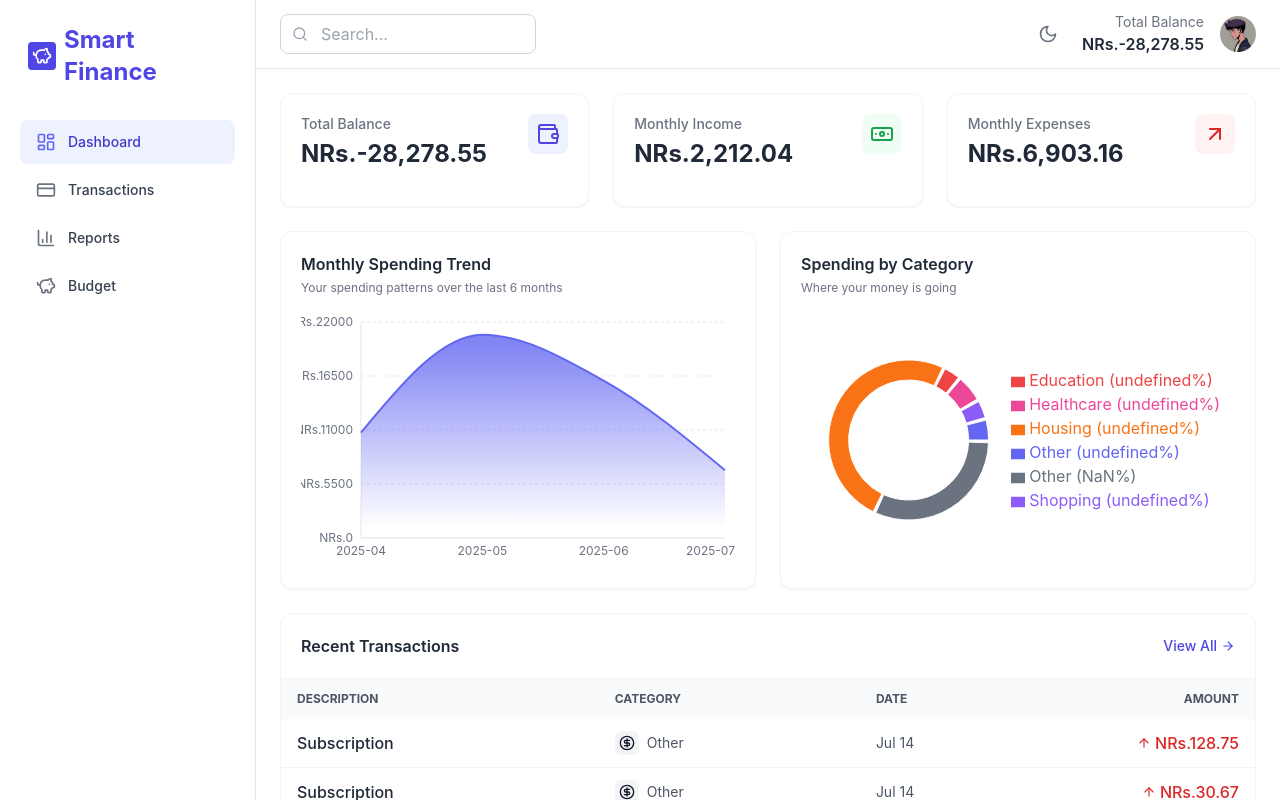
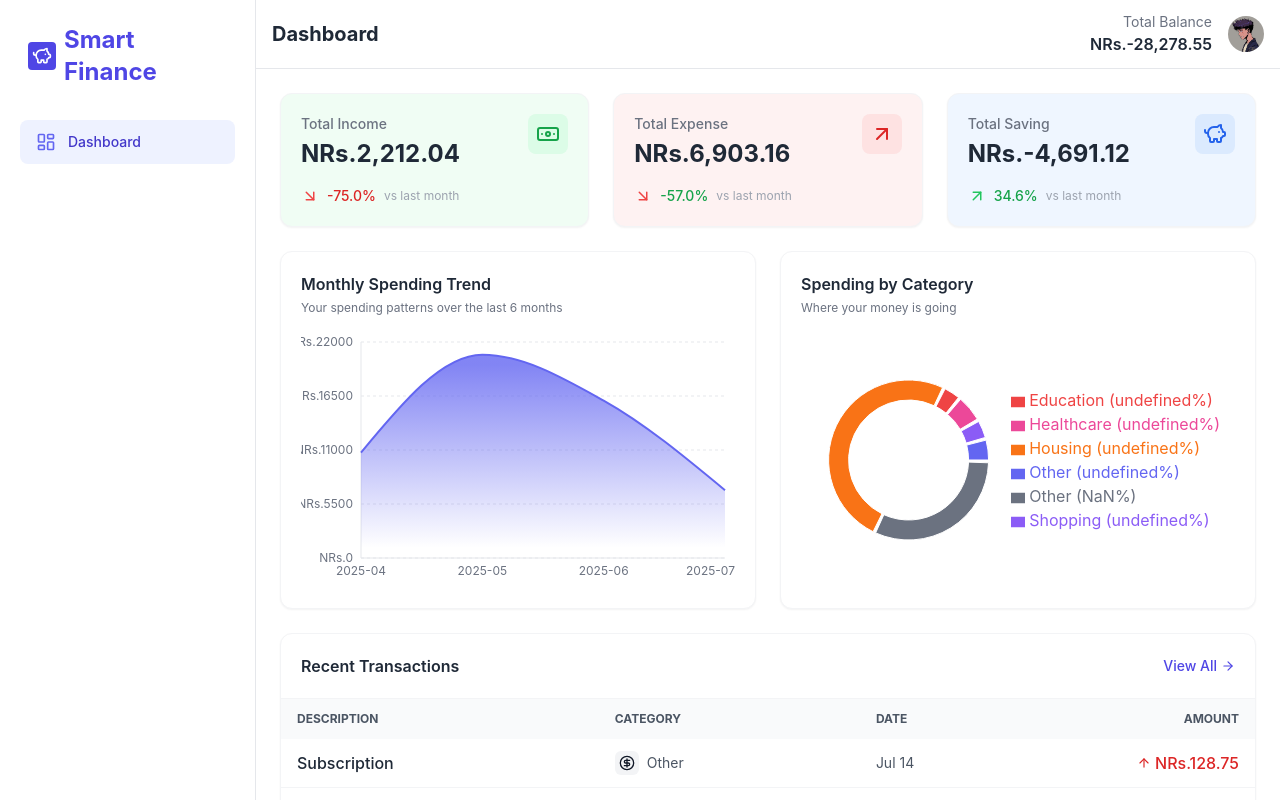
Before and after one commit to zyrex0315/Finance-Tracking, a React (Vite) app: page / in a window 1280 px wide. Built offline with nearby package versions, Linux system fonts and the light colour scheme.

Commit message:
Improvements

```diff
--- a/index.html
+++ b/index.html
@@ -5,7 +5,7 @@
     <meta name="viewport" content="width=device-width, initial-scale=1.0" />
 
     <title>Expense Tracker</title>
-    <!-- PiggyBank SVG from lucide-react as favicon -->
+
     <link rel="icon" type="image/svg+xml" href="/favicon.svg" />
   </head>
   <body>
--- a/package.json
+++ b/package.json
@@ -20,10 +20,11 @@
     "recharts": "^3.1.0"
   },
   "devDependencies": {
+    "@vitejs/plugin-react": "^4.6.0",
     "autoprefixer": "^10.4.13",
+    "gh-pages": "^6.0.0",
     "postcss": "^8.4.21",
     "tailwindcss": "^3.3.2",
-    "vite": "^7.0.4",
-    "gh-pages": "^6.0.0"
+    "vite": "^7.0.4"
   }
 }
--- a/src/App.jsx
+++ b/src/App.jsx
@@ -2,9 +2,9 @@ import React, { useState } from 'react';
 import Header from './components/Header.jsx';
 import Sidebar from './components/Sidebar.jsx';
 import Dashboard from './pages/Dashboard.jsx';
-import Transactions from './pages/Transactions.jsx';
-import Reports from './pages/Reports.jsx';
-import Budget from './pages/Budget.jsx';
+// import Transactions from './pages/Transactions.jsx';
+// import Reports from './pages/Reports.jsx';
+// import Budget from './pages/Budget.jsx';
 
 export default function App() {
   const [activePage, setActivePage] = useState('Dashboard');
@@ -13,18 +13,13 @@ export default function App() {
     switch (activePage) {
       case 'Dashboard':
         return <Dashboard />;
-      case 'Transactions':
-        return <Transactions />;
-      case 'Reports':
-        return <Reports />;
-      case 'Budget':
-        return <Budget />;
-      case 'Settings':
-        return <div className="p-6">Settings page content</div>;
-      case 'Logout':
-        return <div className="p-6">Logout functionality</div>;
-      default:
-        return <Dashboard />;
+      // case 'Transactions':
+      //   return <Transactions />;
+      // case 'Reports':
+      //   return <Reports />;
+      // case 'Budget':
+      //   return <Budget />;
+
     }
   };
 
--- a/src/components/DashboardSummary.jsx
+++ b/src/components/DashboardSummary.jsx
@@ -2,69 +2,97 @@ import React from 'react';
 import {
   calculateTotalBalance,
   calculateMonthlyIncome,
-  calculateMonthlyExpenses
+  calculateMonthlyExpenses,
+  calculatePreviousMonthlyIncome,
+  calculatePreviousMonthlyExpenses,
+  calculatePreviousMonthlySaving
 } from '../data/mockData.js';
-import { ArrowDownRight, ArrowUpRight, Banknote, Wallet } from 'lucide-react';
+import { ArrowDownRight, ArrowUpRight, ArrowRight, Banknote, Wallet, PiggyBank } from 'lucide-react';
 
 export default function DashboardSummary() {
   const totalBalance = calculateTotalBalance();
   const monthlyIncome = calculateMonthlyIncome();
   const monthlyExpenses = calculateMonthlyExpenses();
+  const previousIncome = calculatePreviousMonthlyIncome();
+  const previousExpenses = calculatePreviousMonthlyExpenses();
+  const monthlySaving = monthlyIncome - monthlyExpenses;
+  const previousSaving = calculatePreviousMonthlySaving();
 
+  // Calculate percentage changes
+  const getPercentageChange = (current, previous) => {
+    if (previous === 0) return current === 0 ? 0 : 100;
+    return ((current - previous) / Math.abs(previous)) * 100;
+  };
+  const incomeChange = getPercentageChange(monthlyIncome, previousIncome);
+  const expenseChange = getPercentageChange(monthlyExpenses, previousExpenses);
+  const savingChange = getPercentageChange(monthlySaving, previousSaving);
+
+  // Helper for trend arrow
+  const TrendArrow = ({ change }) => {
+    if (change > 0) return <ArrowUpRight className="text-green-500" size={18} />;
+    if (change < 0) return <ArrowDownRight className="text-red-500" size={18} />;
+    return <ArrowRight className="text-gray-400" size={18} />;
+  };
 
 
   return (
     <div className="grid grid-cols-1 md:grid-cols-3 gap-4 sm:gap-6">
-      <div className="bg-white dark:bg-gray-900 rounded-xl shadow-sm border border-gray-100 dark:border-gray-700 p-5">
+      {/* Total Income Card */}
+      <div className="bg-green-50 rounded-xl shadow-sm border border-gray-100 p-5 flex flex-col justify-between">
         <div className="flex items-start justify-between">
           <div>
-            <p className="text-sm font-medium text-gray-500 dark:text-gray-400">Total Balance</p>
-            <p className="text-2xl font-bold text-gray-800 dark:text-gray-100 mt-1">
-              NRs.{totalBalance.toLocaleString('en-US', { minimumFractionDigits: 2, maximumFractionDigits: 2 })}
-            </p>
-          </div>
-          <div className="p-2 bg-indigo-50 dark:bg-indigo-900 rounded-lg">
-            <Wallet className="text-indigo-600 dark:text-indigo-400" size={24} />
-          </div>
-        </div>
-
-        <div className="flex items-center mt-4">
-           </div>
-      </div>
-
-      <div className="bg-white dark:bg-gray-900 rounded-xl shadow-sm border border-gray-100 dark:border-gray-700 p-5">
-        <div className="flex items-start justify-between">
-          <div>
-            <p className="text-sm font-medium text-gray-500 dark:text-gray-400">Monthly Income</p>
-            <p className="text-2xl font-bold text-gray-800 dark:text-gray-100 mt-1">
+            <p className="text-sm font-medium text-gray-500">Total Income</p>
+            <p className="text-2xl font-bold text-gray-800 mt-1">
               NRs.{monthlyIncome.toLocaleString('en-US', { minimumFractionDigits: 2, maximumFractionDigits: 2 })}
             </p>
           </div>
-          <div className="p-2 bg-green-50 dark:bg-green-900 rounded-lg">
-            <Banknote className="text-green-600 dark:text-green-400" size={24} />
+          <div className="p-2 bg-green-100 rounded-lg">
+            <Banknote className="text-green-600" size={24} />
           </div>
         </div>
-
         <div className="flex items-center mt-4">
-
+          <TrendArrow change={incomeChange} />
+          <span className={`ml-2 text-sm font-medium ${incomeChange > 0 ? 'text-green-600' : incomeChange < 0 ? 'text-red-600' : 'text-gray-500'}`}>{incomeChange.toFixed(1)}%</span>
+          <span className="ml-2 text-xs text-gray-400">vs last month</span>
         </div>
       </div>
-
-      <div className="bg-white dark:bg-gray-900 rounded-xl shadow-sm border border-gray-100 dark:border-gray-700 p-5">
+      {/* Total Expense Card */}
+      <div className="bg-red-50 rounded-xl shadow-sm border border-gray-100 p-5 flex flex-col justify-between">
         <div className="flex items-start justify-between">
           <div>
-            <p className="text-sm font-medium text-gray-500 dark:text-gray-400">Monthly Expenses</p>
-            <p className="text-2xl font-bold text-gray-800 dark:text-gray-100 mt-1">
+            <p className="text-sm font-medium text-gray-500">Total Expense</p>
+            <p className="text-2xl font-bold text-gray-800 mt-1">
               NRs.{monthlyExpenses.toLocaleString('en-US', { minimumFractionDigits: 2, maximumFractionDigits: 2 })}
             </p>
           </div>
-          <div className="p-2 bg-red-50 dark:bg-red-900 rounded-lg">
-            <ArrowUpRight className="text-red-600 dark:text-red-400" size={24} />
+          <div className="p-2 bg-red-100 rounded-lg">
+            <ArrowUpRight className="text-red-600" size={24} />
           </div>
         </div>
-
         <div className="flex items-center mt-4">
-           </div>
+          <TrendArrow change={expenseChange} />
+          <span className={`ml-2 text-sm font-medium ${expenseChange > 0 ? 'text-red-600' : expenseChange < 0 ? 'text-green-600' : 'text-gray-500'}`}>{expenseChange.toFixed(1)}%</span>
+          <span className="ml-2 text-xs text-gray-400">vs last month</span>
+        </div>
+      </div>
+      {/* Total Saving Card */}
+      <div className="bg-blue-50 rounded-xl shadow-sm border border-gray-100 p-5 flex flex-col justify-between">
+        <div className="flex items-start justify-between">
+          <div>
+            <p className="text-sm font-medium text-gray-500">Total Saving</p>
+            <p className="text-2xl font-bold text-gray-800 mt-1">
+              NRs.{monthlySaving.toLocaleString('en-US', { minimumFractionDigits: 2, maximumFractionDigits: 2 })}
+            </p>
+          </div>
+          <div className="p-2 bg-blue-100 rounded-lg">
+            <PiggyBank className="text-blue-600" size={24} />
+          </div>
+        </div>
+        <div className="flex items-center mt-4">
+          <TrendArrow change={savingChange} />
+          <span className={`ml-2 text-sm font-medium ${savingChange > 0 ? 'text-green-600' : savingChange < 0 ? 'text-red-600' : 'text-gray-500'}`}>{savingChange.toFixed(1)}%</span>
+          <span className="ml-2 text-xs text-gray-400">vs last month</span>
+        </div>
       </div>
     </div>
   );
--- a/src/components/Header.jsx
+++ b/src/components/Header.jsx
@@ -4,41 +4,18 @@ import { calculateTotalBalance } from '../data/mockData.js';
 
 export default function Header({ activePage, setActivePage }) {
   const balance = calculateTotalBalance();
-  const [theme, setTheme] = useState(() => {
-    if (typeof window !== 'undefined' && window.matchMedia) {
-      return window.matchMedia('(prefers-color-scheme: dark)').matches ? 'dark' : 'light';
-    }
-    return 'light';
-  });
   const [sidebarOpen, setSidebarOpen] = useState(false);
 
-  useEffect(() => {
-    const root = window.document.documentElement;
-    if (theme === 'dark') {
-      root.classList.add('dark');
-    } else {
-      root.classList.remove('dark');
-    }
-  }, [theme]);
 
-  // Listen to system preference changes
-  useEffect(() => {
-    const mediaQuery = window.matchMedia('(prefers-color-scheme: dark)');
-    const handleChange = () => {
-      setTheme(mediaQuery.matches ? 'dark' : 'light');
-    };
-    mediaQuery.addEventListener('change', handleChange);
-    return () => mediaQuery.removeEventListener('change', handleChange);
-  }, []);
 
   return (
     <>
       {/* Mobile Sidebar */}
       {sidebarOpen && (
         <div className="fixed inset-0 z-40 flex sm:hidden">
-          {/* Overlay */}
+
           <div className="fixed inset-0 bg-black bg-opacity-30" onClick={() => setSidebarOpen(false)}></div>
-          {/* Sidebar */}
+
           <div className="relative w-64 bg-white dark:bg-gray-900 h-full shadow-lg z-50 flex flex-col p-6">
             <button
               className="absolute top-4 right-4 p-2 rounded-full hover:bg-gray-100 dark:hover:bg-gray-800"
@@ -49,50 +26,32 @@ export default function Header({ activePage, setActivePage }) {
             </button>
             <nav className="mt-10 space-y-4">
               <button onClick={() => { setActivePage('Dashboard'); setSidebarOpen(false); }} className={`block text-left w-full text-lg font-medium px-0 py-2 rounded ${activePage === 'Dashboard' ? 'text-indigo-600' : 'text-gray-800 dark:text-gray-100'} hover:text-indigo-600`}>Dashboard</button>
-              <button onClick={() => { setActivePage('Transactions'); setSidebarOpen(false); }} className={`block text-left w-full text-lg font-medium px-0 py-2 rounded ${activePage === 'Transactions' ? 'text-indigo-600' : 'text-gray-800 dark:text-gray-100'} hover:text-indigo-600`}>Transactions</button>
+              {/* <button onClick={() => { setActivePage('Transactions'); setSidebarOpen(false); }} className={`block text-left w-full text-lg font-medium px-0 py-2 rounded ${activePage === 'Transactions' ? 'text-indigo-600' : 'text-gray-800 dark:text-gray-100'} hover:text-indigo-600`}>Transactions</button>
               <button onClick={() => { setActivePage('Budget'); setSidebarOpen(false); }} className={`block text-left w-full text-lg font-medium px-0 py-2 rounded ${activePage === 'Budget' ? 'text-indigo-600' : 'text-gray-800 dark:text-gray-100'} hover:text-indigo-600`}>Budget</button>
-              <button onClick={() => { setActivePage('Reports'); setSidebarOpen(false); }} className={`block text-left w-full text-lg font-medium px-0 py-2 rounded ${activePage === 'Reports' ? 'text-indigo-600' : 'text-gray-800 dark:text-gray-100'} hover:text-indigo-600`}>Reports</button>
+              <button onClick={() => { setActivePage('Reports'); setSidebarOpen(false); }} className={`block text-left w-full text-lg font-medium px-0 py-2 rounded ${activePage === 'Reports' ? 'text-indigo-600' : 'text-gray-800 dark:text-gray-100'} hover:text-indigo-600`}>Reports</button> */}
             </nav>
           </div>
         </div>
       )}
-      <header className="bg-white dark:bg-gray-900 border-b border-gray-200 dark:border-gray-700 py-3 px-4 sm:px-6 flex items-center justify-between">
-        <button className="p-2 rounded-lg hover:bg-gray-100 dark:hover:bg-gray-800 sm:hidden" onClick={() => setSidebarOpen(true)}>
-          <Menu size={20} className="text-gray-500 dark:text-gray-400" />
+      <header className="flex items-center justify-between px-4 py-3 bg-white border-b border-gray-200 shadow-sm">
+        <div className="flex items-center">
+          <button
+            className="mr-4 text-gray-500 focus:outline-none sm:hidden"
+            onClick={() => setSidebarOpen(true)}
+          >
+            <Menu size={24} />
           </button>
-
-      <div className="hidden sm:block">
-        <div className="relative w-64">
-          <input
-            type="text"
-            placeholder="Search..."
-            className="w-full h-10 pl-10 pr-4 rounded-lg border border-gray-300 dark:border-gray-700 bg-white dark:bg-gray-900 text-gray-900 dark:text-gray-100 focus:outline-none focus:ring-2 focus:ring-indigo-500 focus:border-transparent transition-all"
-          />
-          <Search
-            size={16}
-            className="absolute left-3 top-1/2 transform -translate-y-1/2 text-gray-400 dark:text-gray-500"
-          />
+          <h2 className="text-xl font-bold text-gray-800">{activePage}</h2>
         </div>
+        <div className="flex items-center space-x-4">
+          {/* Remove theme toggle button */}
+          <div className="hidden sm:block text-right">
+            <p className="text-sm text-gray-500">Total Balance</p>
+            <p className="font-semibold text-gray-800">NRs.{balance.toLocaleString('en-US')}</p>
           </div>
-
-      <div className="flex items-center space-x-4">
-        <button
-          className="p-2 rounded-full hover:bg-gray-100 dark:hover:bg-gray-800"
-          aria-label="Toggle theme"
-          onClick={() => setTheme(theme === 'dark' ? 'light' : 'dark')}
-        >
-          {theme === 'dark' ? <Sun size={20} className="text-yellow-400" /> : <Moon size={20} className="text-gray-500 dark:text-gray-400" />}
-        </button>
-        <div className="hidden sm:block text-right">
-          <p className="text-sm text-gray-500 dark:text-gray-400">Total Balance</p>
-          <p className="font-semibold text-gray-800 dark:text-gray-100">NRs.{balance.toLocaleString('en-US')}</p>
-        </div>
-
-
-
           <div className="h-9 w-9 rounded-full overflow-hidden flex items-center justify-center">
             <img
-            src="/118238820.jpg"
+              src="./118238820.jpg"
               alt="User Avatar"
               className="h-full w-full object-cover"
             />
--- a/src/components/Sidebar.jsx
+++ b/src/components/Sidebar.jsx
@@ -1,21 +1,21 @@
 import React from 'react';
-import { BarChart3, CreditCard, LayoutDashboard, LogOut, PiggyBank, Settings } from 'lucide-react';
+import { BarChart3, CreditCard, LayoutDashboard, PiggyBank, Settings } from 'lucide-react';
 
 export default function Sidebar({ activePage, setActivePage }) {
   const menuItems = [
     { name: 'Dashboard', icon: <LayoutDashboard size={20} /> },
-    { name: 'Transactions', icon: <CreditCard size={20} /> },
-    { name: 'Reports', icon: <BarChart3 size={20} /> },
-    { name: 'Budget', icon: <PiggyBank size={20} /> },
+    // { name: 'Transactions', icon: <CreditCard size={20} /> },
+    // { name: 'Reports', icon: <BarChart3 size={20} /> },
+    // { name: 'Budget', icon: <PiggyBank size={20} /> },
   ];
 
 
 
   return (
-    <div className="h-full flex flex-col bg-white dark:bg-gray-900 border-r border-gray-200 dark:border-gray-700 w-64 py-6 px-3 hidden sm:flex">
+    <div className="h-full flex flex-col bg-white border-r border-gray-200 w-64 py-6 px-3 hidden sm:flex">
       <div className="px-4 mb-8">
-        <h1 className="text-2xl font-bold text-indigo-600 dark:text-indigo-400 flex items-center">
-          <span className="bg-indigo-600 dark:bg-indigo-500 text-white p-1 rounded mr-2">
+        <h1 className="text-2xl font-bold text-indigo-600 flex items-center">
+          <span className="bg-indigo-600 text-white p-1 rounded mr-2">
             <PiggyBank size={20} />
           </span>
           Smart Finance
@@ -29,11 +29,11 @@ export default function Sidebar({ activePage, setActivePage }) {
             onClick={() => setActivePage(item.name)}
             className={`flex items-center px-4 py-3 text-sm font-medium rounded-lg w-full transition-colors ${
               activePage === item.name
-                ? 'bg-indigo-50 dark:bg-indigo-900 text-indigo-700 dark:text-indigo-300'
-                : 'text-gray-700 dark:text-gray-200 hover:bg-gray-100 dark:hover:bg-gray-800'
+                ? 'bg-indigo-50 text-indigo-700'
+                : 'text-gray-700 hover:bg-gray-100'
             }`}
           >
-            <span className={`mr-3 ${activePage === item.name ? 'text-indigo-500 dark:text-indigo-300' : 'text-gray-500 dark:text-gray-400'}`}>
+            <span className={`mr-3 ${activePage === item.name ? 'text-indigo-500' : 'text-gray-500'}`}>
               {item.icon}
             </span>
             {item.name}
--- a/src/data/mockData.js
+++ b/src/data/mockData.js
@@ -203,3 +203,32 @@ export const calculateMonthlyExpenses = () => {
   });
   return Math.round(expenses * 100) / 100;
 };
+
+export const calculatePreviousMonthlyIncome = () => {
+  const now = new Date();
+  const prevMonth = new Date(now.getFullYear(), now.getMonth() - 1, 1);
+  const prevMonthStr = format(prevMonth, 'yyyy-MM');
+  let income = 0;
+  transactions.forEach((tx) => {
+    if (tx.isIncome && tx.date.startsWith(prevMonthStr)) income += tx.amount;
+  });
+  return Math.round(income * 100) / 100;
+};
+
+export const calculatePreviousMonthlyExpenses = () => {
+  const now = new Date();
+  const prevMonth = new Date(now.getFullYear(), now.getMonth() - 1, 1);
+  const prevMonthStr = format(prevMonth, 'yyyy-MM');
+  let expenses = 0;
+  transactions.forEach((tx) => {
+    if (!tx.isIncome && tx.date.startsWith(prevMonthStr)) expenses += tx.amount;
+  });
+  return Math.round(expenses * 100) / 100;
+};
+
+export const calculatePreviousMonthlySaving = () => {
+  // Saving = income - expenses
+  return (
+    calculatePreviousMonthlyIncome() - calculatePreviousMonthlyExpenses()
+  );
+};
--- a/src/pages/Dashboard.jsx
+++ b/src/pages/Dashboard.jsx
@@ -6,7 +6,7 @@ import RecentTransactions from '../components/RecentTransactions.jsx';
 
 export default function Dashboard() {
   return (
-    <div className="p-4 sm:p-6 space-y-4 sm:space-y-6 bg-white dark:bg-gray-950 text-gray-900 dark:text-gray-100 min-h-screen">
+    <div className="p-4 sm:p-6 space-y-4 sm:space-y-6 bg-white text-gray-900 min-h-screen">
       <DashboardSummary />
 
       <div className="grid grid-cols-1 lg:grid-cols-2 gap-4 sm:gap-6">
```
Also changed, not shown: 1 other file (tests, documents, lock files or other folders). Lines whose indentation alone changed are shown as unchanged.
